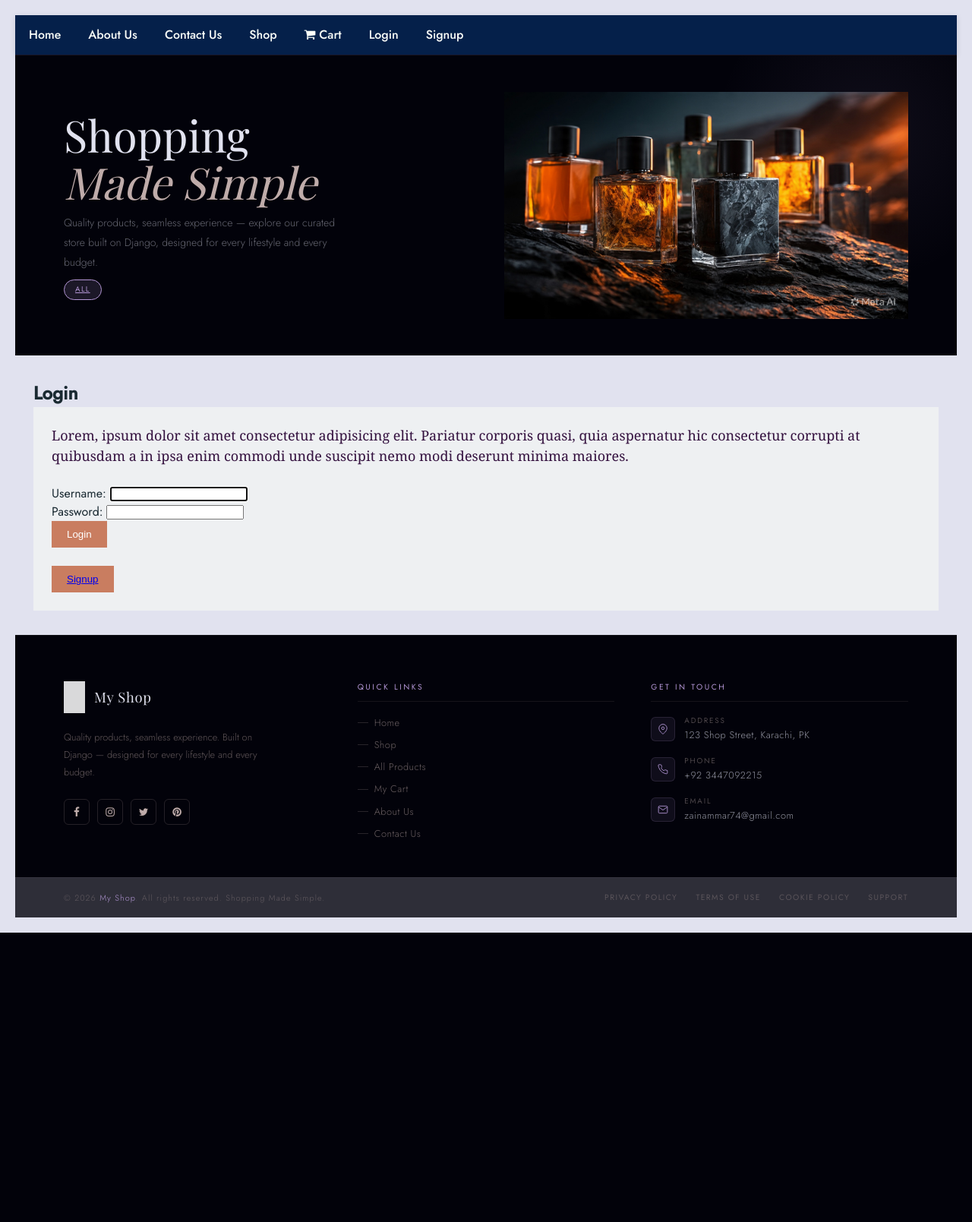
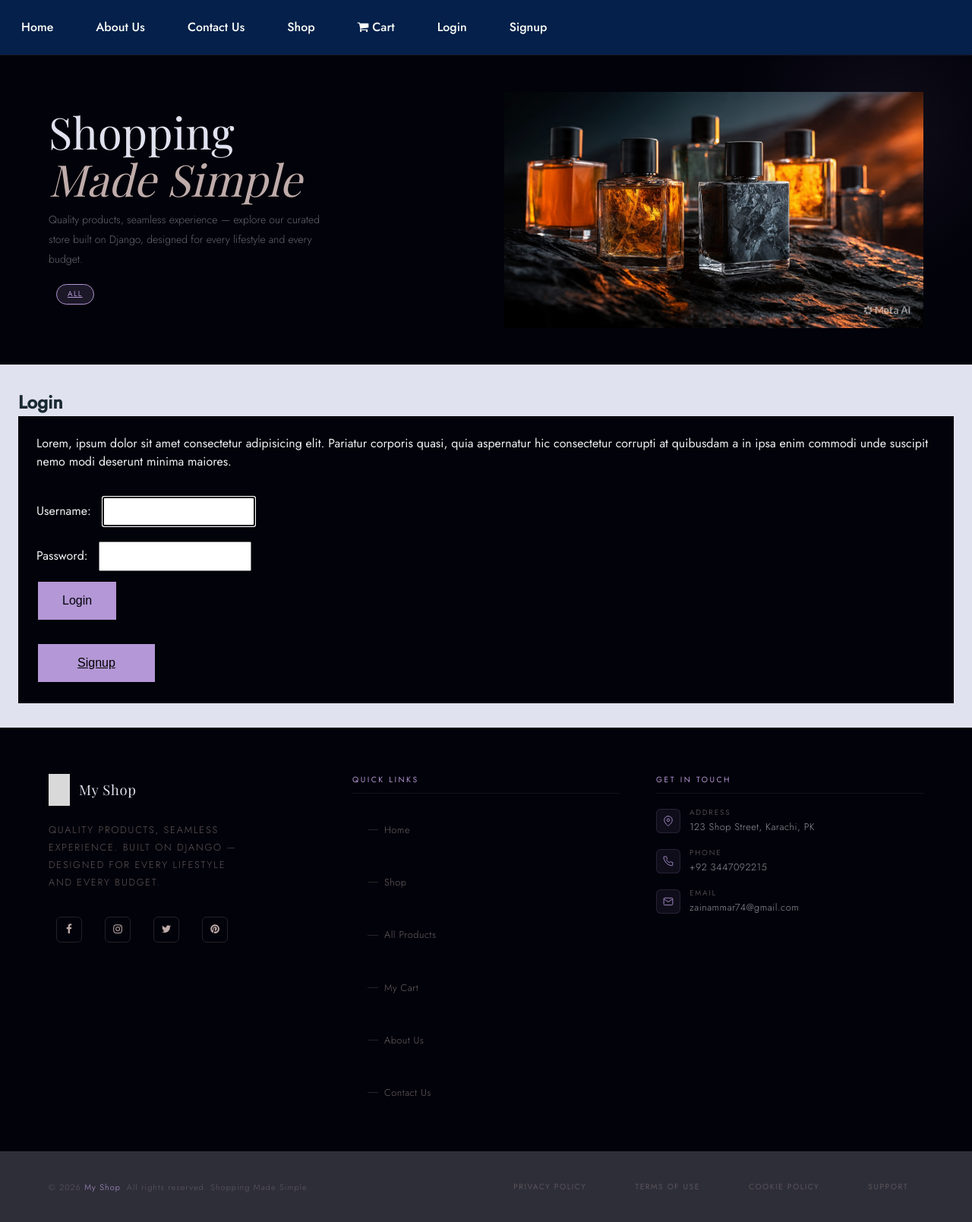
Before and after one commit to zainammar/webeasy, a Django app: page /accounts/login/ in a window 1280 px wide. Shown: the whole page at 76% size. Before the commit the page ends 1228 px from the top, so only its background shows below. Run offline with Django 5.2, Linux system fonts and the light colour scheme; some web fonts are replaced.

Commit message:
UI Improve in Accounts and shop

```diff
--- a/accounts/templates/accounts/login.html
+++ b/accounts/templates/accounts/login.html
@@ -1,68 +1,10 @@
-
-<style>
-    body {background-color :#D4D6CA ;
-    color: #34113F ;
-    padding: 10px;
-    margin: 10px;
-
-}
 
 
-
-
-.grid-container {
-    display: grid;
-    gap: 20px;
-}
-
-.grid-container.col-1 { /* Changed from .grid-container.1col */
-    grid-template-columns: 1fr;
-}
-
-.grid-container.col-2 { /* Changed from .grid-container.2col */
-    grid-template-columns: repeat(1fr, 1fr);
-}
-
-.grid-container.col-3 { /* Changed from .grid-container.3col */
-    grid-template-columns: repeat(3, 1fr);
-}
-
-button {
-    background-color: #C97D60;
-    color: white;
-    border: none;
-    padding: 10px 20px;
-    cursor: pointer;
-}
-
-
-</style>
-<style>
-    .container {
-      display: grid;
-      grid-template-columns:10% 50% 30% 10%;
-
-      padding: 10px;
-    }
-    .container div {
-
-
-      padding: 10px;
-      font-size: 20px;
-      text-align:left;
-    }
-
-    .top-text{
-        font-family: Georgia, 'Times New Roman', Times, serif;
-        font-size: large;
-        color: #34113F ;
-    }
-    </style>
 {% extends "shop/base.html" %}
 {% block content %}
 
 <h2>Login</h2>
-<div class="row-8 content-grid bg-x6">
+<div class="row-8 content-grid bg-black text-white">
 
     <div class="grid-item-1">
         <p class="top-text">
@@ -76,11 +18,11 @@ button {
     <form method="post">
         {% csrf_token %}
         {{ form.as_p }}
-        <button type="submit">Login</button>
+        <button type="submit"  class="btn-primary">Login</button>
     </form>
     <br>
 
-    <button>
+    <button  class="btn-primary">
         <a href="{% url 'signup' %}">Signup</a>
     </button>
    </div>
--- a/shop/templates/shop/cart.html
+++ b/shop/templates/shop/cart.html
@@ -4,6 +4,7 @@
 
 {% block content %}
 {% load humanize %}
+<div class="bg-black">
 <h1>Shopping Cart</h1>
 <br>
 <button>
@@ -40,5 +41,6 @@
 {% else %}
 <p>Your cart is empty.</p>
 <a href="{% url 'product_list' %}">Shop Now</a>
+</div>
 {% endif %}
 {% endblock %}
--- a/shop/templates/shop/checkout.html
+++ b/shop/templates/shop/checkout.html
@@ -6,7 +6,7 @@
 {% load humanize %}
 
 
-<div class="row-2 content-grid bg-x5">
+<div class="row-2 content-grid bg-black text-white">
 
     <div class="grid-item-1">
         <h1>Checkout</h1>
@@ -38,7 +38,9 @@
 
 {% else %}
 <p>Your cart is empty.</p>
+<button>
 <a href="{% url 'product_list' %}">Shop Now</a>
+</button>
 {% endif %}
 </div>
 
--- a/shop/templates/shop/product_detail.html
+++ b/shop/templates/shop/product_detail.html
@@ -4,9 +4,9 @@
 
 {% block content %}
 <!-- Product Page -->
-<div class="row-2 content-grid bg-x5">
+<div class="row-2 content-grid bg-black text-white">
 
-    <div class="grid-item-1">
+    <div class="grid-item-1 ">
         <h1>{{ product.name }}</h1>
         <img src="{{ product.image.url }}" width="200">
         <p>{{ product.description }}</p>
--- a/shop/templates/shop/product_list.html
+++ b/shop/templates/shop/product_list.html
@@ -24,7 +24,7 @@ a{
 }
 </style>
 <!-- Main Shop Page -->
-<div class="row-3 content-grid bg-x5">
+<div class="row-3 content-grid bg-black text-white">
 
   <div class="grid-item-1">
     <div class="category-link">
--- a/static/css/home.css
+++ b/static/css/home.css
@@ -762,6 +762,18 @@ main {
    text-decoration: none;
    transition: color .25s;
 }
+
+
+.footer-about{
+  font-family: var(--font-b);
+  font-size: .65rem;
+  letter-spacing: .14em;
+  text-transform: uppercase;
+  color: rgba(255, 255, 255, 0.3);
+  text-decoration: none;
+  transition: color .25s;
+
+}
 .footer-bottom-links a:hover { color: var(--orchid); }
 
 /* ── Responsive ── */
@@ -776,3 +788,43 @@ main {
    .nl-form { max-width: 100%; }
    .footer-bottom-links { justify-content: flex-start; flex-wrap: wrap; gap: 16px; }
 }
+
+
+.text-white{
+  font-size: medium;
+  color: #EEF0F2;
+}
+
+a{
+  font-size: medium;
+  color: #000000;
+  padding: 10px;
+  margin: 10px;
+}
+
+
+
+button{
+  background-color: #C97D60;
+  border: none;
+  color: black;
+  padding: 16px 32px;
+  text-align: center;
+  text-decoration: none;
+  display: inline-block;
+  font-size: 16px;
+  margin: 4px 2px;
+  transition-duration: 0.4s;
+  cursor: pointer;
+}
+
+
+button:hover {
+  background-color: #ffffff;
+  color: black;
+}
+
+input{
+  padding: 10px;
+  margin:10px;
+}
```
